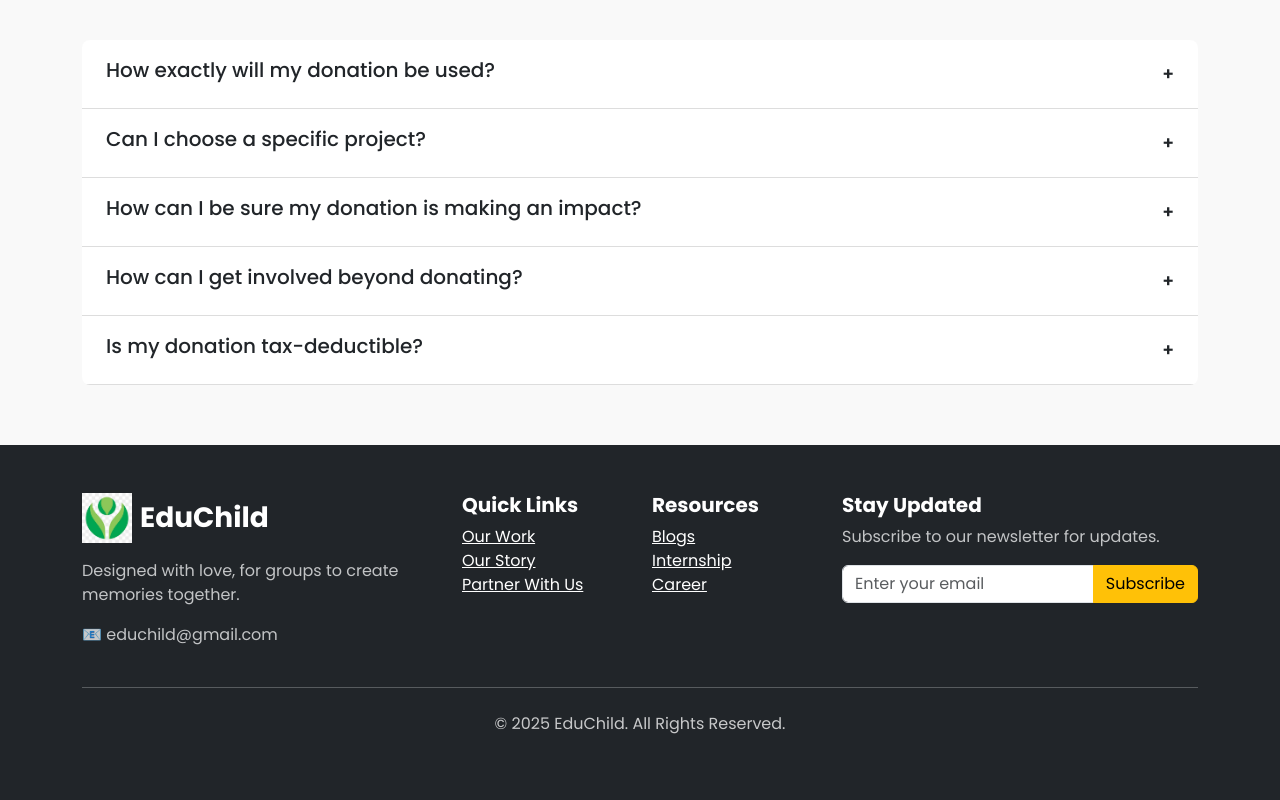
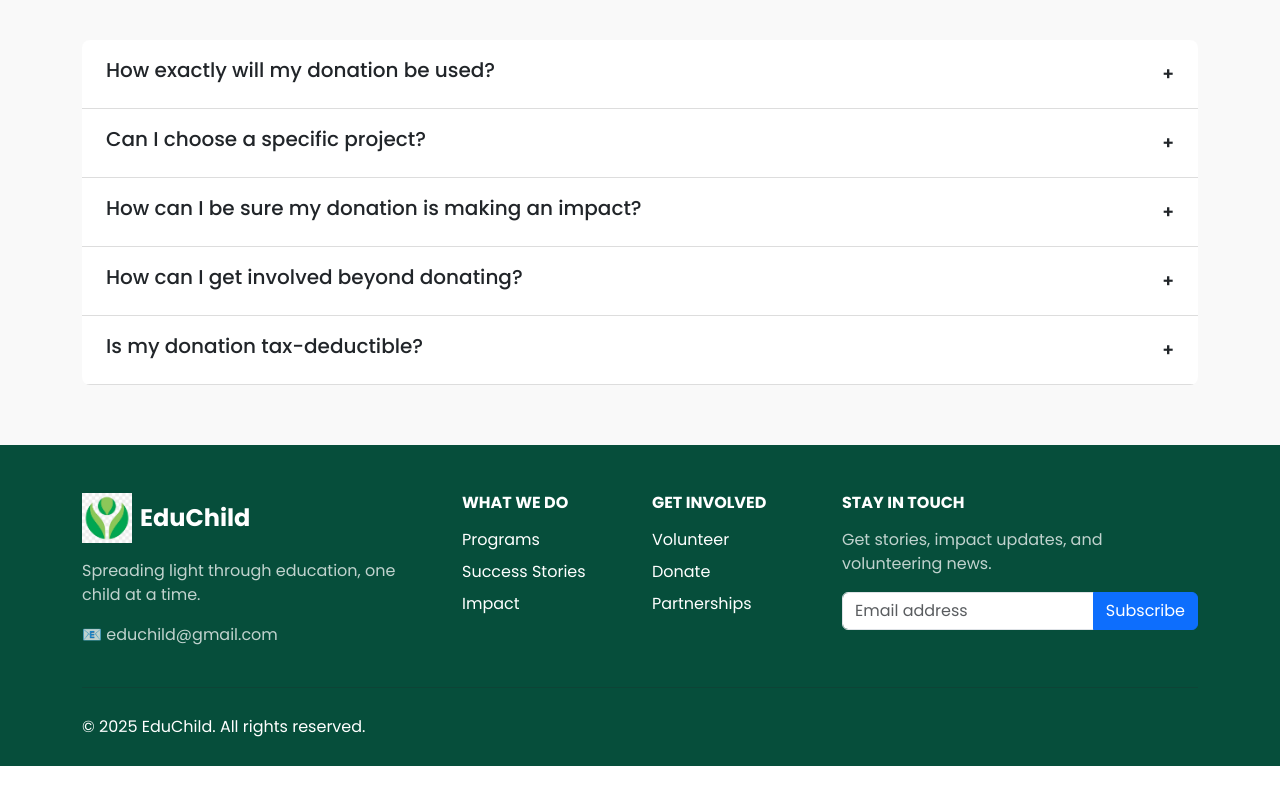
Before and after one commit to aniket136/ngo, a React (Vite) app in the folder ngofrontend/: page / in a window 1280 px wide. Shown: the part 2727-3527 px from the top of the page. After the commit the page ends 3493 px from the top, so only its background shows below. Built offline with nearby package versions, Linux system fonts and the light colour scheme; the HTML template or start-up script is replaced by a standard one.

Commit message:
Update Footers.jsx

```diff
--- a/ngofrontend/src/components/Footers.jsx
+++ b/ngofrontend/src/components/Footers.jsx
@@ -1,76 +1,73 @@
 import { useState } from "react";
-import logo from "../assets/egologo.png"; // Ensure the logo path is correct
+import logo from "../assets/egologo.png"; // Update with correct path
 
 const Footer = () => {
   const [email, setEmail] = useState("");
 
   return (
-    <footer className="footer bg-dark text-white py-5">
+    <footer className="text-dark pt-5 pb-4 footer">
       <div className="container-xl">
-        <div className="row gy-4">
+        <div className="row gy-5 align-items-start">
 
-          {/* Logo & About Section */}
-          <div className="col-lg-4">
-            <a className="navbar-brand d-flex align-items-center mb-3" href="#">
+          {/* Column 1: Brand & Contact */}
+          <div className="col-md-4">
+            <div className="d-flex align-items-center mb-3">
               <img src={logo} alt="EduChild Logo" width="50" className="me-2" />
-              <span className="fs-3 fw-bold">EduChild</span>
-            </a>
-            <p className="text-light opacity-75">
-              Designed with love, for groups to create memories together.
+              <h4 className="fw-bold m-0">EduChild</h4>
+            </div>
+            <p className="opacity-75">
+              Spreading light through education, one child at a time.
             </p>
-            <p className="text-light opacity-75">📧 educhild@gmail.com</p>
+            <p className="opacity-75">📧 educhild@gmail.com</p>
           </div>
 
-          {/* Quick Links */}
-          <div className="col-lg-2 col-md-4">
-            <h5 className="fw-bold">Quick Links</h5>
+          {/* Column 2: What We Do */}
+          <div className="col-md-2">
+            <h6 className="fw-bold text-uppercase mb-3">What We Do</h6>
             <ul className="list-unstyled">
-              <li><a href="#" className="footer-link">Our Work</a></li>
-              <li><a href="#" className="footer-link">Our Story</a></li>
-              <li><a href="#" className="footer-link">Partner With Us</a></li>
+              <li><a href="#" className="text-dark text-decoration-none d-block mb-2">Programs</a></li>
+              <li><a href="#" className="text-dark text-decoration-none d-block mb-2">Success Stories</a></li>
+              <li><a href="#" className="text-dark text-decoration-none d-block mb-2">Impact</a></li>
             </ul>
           </div>
 
-          {/* Resources */}
-          <div className="col-lg-2 col-md-4">
-            <h5 className="fw-bold">Resources</h5>
+          {/* Column 3: Get Involved */}
+          <div className="col-md-2">
+            <h6 className="fw-bold text-uppercase mb-3">Get Involved</h6>
             <ul className="list-unstyled">
-              <li><a href="#" className="footer-link">Blogs</a></li>
-              <li><a href="#" className="footer-link">Internship</a></li>
-              <li><a href="#" className="footer-link">Career</a></li>
+              <li><a href="#" className="text-dark text-decoration-none d-block mb-2">Volunteer</a></li>
+              <li><a href="#" className="text-dark text-decoration-none d-block mb-2">Donate</a></li>
+              <li><a href="#" className="text-dark text-decoration-none d-block mb-2">Partnerships</a></li>
             </ul>
           </div>
 
-          {/* Newsletter Subscription */}
-          <div className="col-lg-4">
-            <h5 className="fw-bold">Stay Updated</h5>
-            <p className="text-light opacity-75">Subscribe to our newsletter for updates.</p>
+          {/* Column 4: Newsletter */}
+          <div className="col-md-4">
+            <h6 className="fw-bold text-uppercase mb-3">Stay in Touch</h6>
+            <p className="opacity-75">Get stories, impact updates, and volunteering news.</p>
             <div className="input-group">
               <input
                 type="email"
                 className="form-control"
-                placeholder="Enter your email"
+                placeholder="Email address"
                 value={email}
                 onChange={(e) => setEmail(e.target.value)}
               />
-              <button className="btn btn-warning" type="button">Subscribe</button>
+              <button className="btn btn-primary" type="button">Subscribe</button>
             </div>
           </div>
-
         </div>
 
-        {/* Divider */}
-        <hr className="border-light my-4" />
-
-        {/* Social Media Links */}
-        <div className="text-center">
-          <a href="#" className="social-icon"><i className="bi bi-instagram"></i></a>
-          <a href="#" className="social-icon"><i className="bi bi-facebook"></i></a>
-          <a href="#" className="social-icon"><i className="bi bi-youtube"></i></a>
+        {/* Bottom row */}
+        <hr className="my-4 border-dark" />
+        <div className="d-flex flex-column flex-md-row justify-content-between align-items-center">
+          <p className="mb-2 mb-md-0">© 2025 EduChild. All rights reserved.</p>
+          <div>
+            <a href="#" className="text-dark me-3 fs-5"><i className="bi bi-instagram"></i></a>
+            <a href="#" className="text-dark me-3 fs-5"><i className="bi bi-facebook"></i></a>
+            <a href="#" className="text-dark fs-5"><i className="bi bi-youtube"></i></a>
+          </div>
         </div>
-
-        {/* Copyright */}
-        <p className="text-center mt-3 opacity-75">© 2025 EduChild. All Rights Reserved.</p>
       </div>
     </footer>
   );
```
